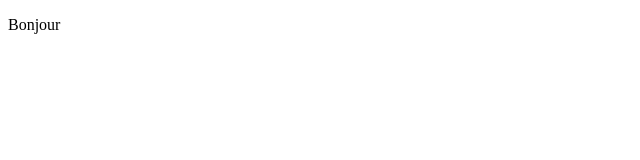
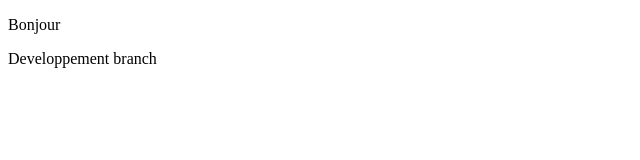
Before and after one commit to Moncefbenhadj/distant-, a plain HTML site: page index.html in a window 1280 px wide. Shown: the whole page, without its empty margins (0-640 px from the left). Drawn offline with Linux system fonts and the light colour scheme.

Commit message:
developpement branch

```diff
--- a/index.html
+++ b/index.html
@@ -8,5 +8,6 @@
 </head>
 <body>
     <p>Bonjour</p>
+    <p>Developpement branch</p>
 </body>
 </html>
```
